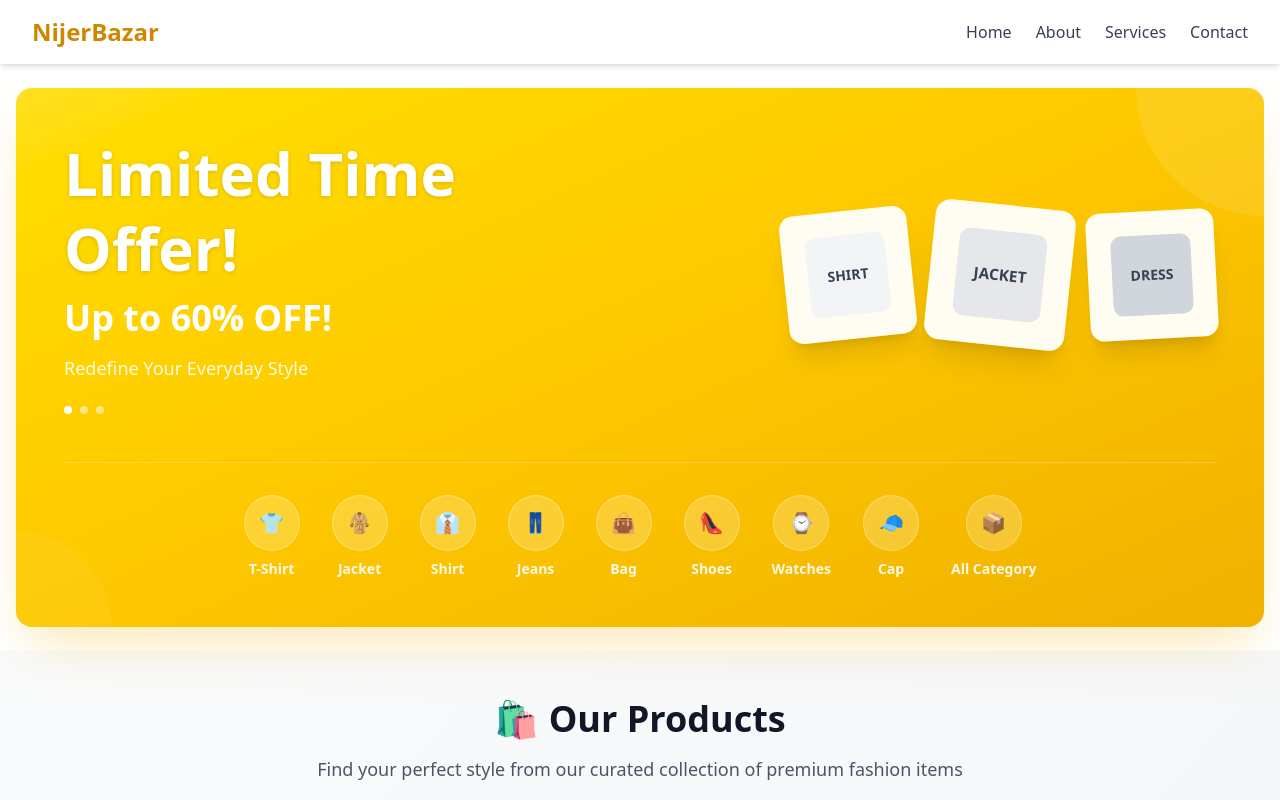
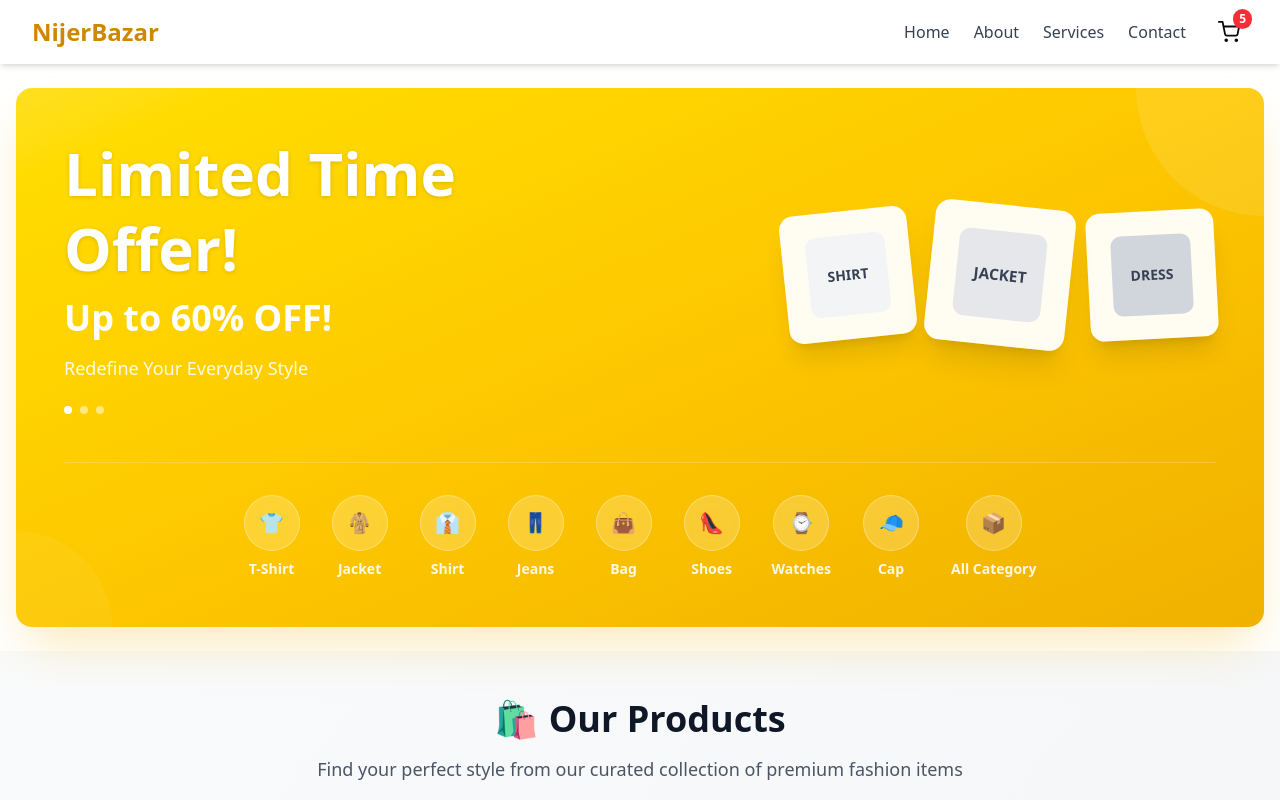
Before and after one commit to sabbir-hossen66/e-commerc-client, a Next.js app: page / in a window 1280 px wide. Shown: the top 800 px of the page. Built offline with nearby package versions, Linux system fonts and the light colour scheme.

Commit message:
add shopping cart in navbar

```diff
--- a/package.json
+++ b/package.json
@@ -18,6 +18,7 @@
     "next": "15.5.2",
     "react": "19.1.0",
     "react-dom": "19.1.0",
+    "react-feather": "^2.0.10",
     "tailwind-merge": "^3.3.1"
   },
   "devDependencies": {
--- a/src/app/components/homePage/navbar.tsx
+++ b/src/app/components/homePage/navbar.tsx
@@ -1,6 +1,7 @@
 "use client";
 import Link from "next/link";
 import { useState } from "react";
+import { ShoppingCart } from "react-feather";
 
 const Navbar = () => {
   const [isOpen, setIsOpen] = useState(false);
@@ -32,13 +33,32 @@ const Navbar = () => {
                 {label}
               </Link>
             ))}
+               {/* Shopping Cart for Desktop */}
+            <button
+              className="relative p-2 rounded-full hover:bg-gray-100 transition"
+              aria-label="Shopping Cart"
+            >
+              <ShoppingCart size={22} />
+              <span className="absolute -top-1 -right-1 bg-red-500 text-white text-xs font-semibold px-1.5 py-0.5 rounded-full">
+                5
+              </span>
+            </button>
           </div>
 
           {/* Mobile Menu Button */}
           <div className="flex items-center md:hidden">
+                <button
+              className="relative p-2 rounded-full hover:bg-gray-100 transition"
+              aria-label="Shopping Cart"
+            >
+              <ShoppingCart size={22} />
+              <span className="absolute -top-1 -right-1 bg-red-500 text-white text-xs font-semibold px-1.5 py-0.5 rounded-full">
+                2
+              </span>
+            </button>
             <button
               onClick={() => setIsOpen(!isOpen)}
-              className="inline-flex items-center justify-center p-2 rounded-md text-gray-700 hover:text-yellow-600 hover:bg-gray-100 focus:outline-none focus:ring-2 focus:ring-offset-2 focus:ring-yellow-500"
+              className="inline-flex items-center justify-center p-2 rounded-md text-gray-700 hover:text-yellow-600 hover:bg-gray-100 focus:outline-none "
             >
               <span className="sr-only">Open main menu</span>
               <svg className="h-6 w-6" fill="none" stroke="currentColor" viewBox="0 0 24 24">
```
Also changed, not shown: 1 other file (tests, documents, lock files or other folders).
